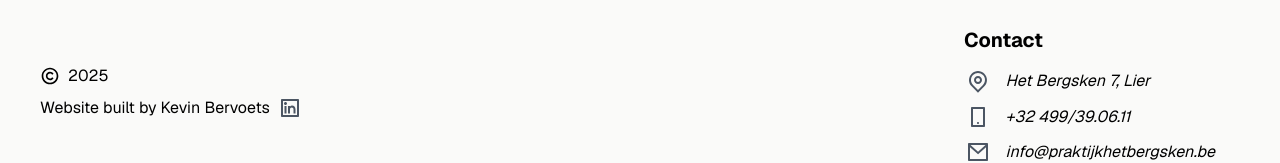
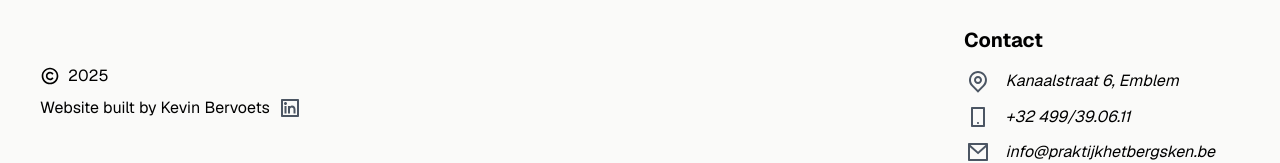
Before and after one commit to DevBearBE/phb-portfolio, a Next.js app: page /contact in a window 1280 px wide. Shown: the part 1305-1468 px from the top of the page. Built offline with nearby package versions, Linux system fonts and the light colour scheme.

Commit message:
use correct address in footer

```diff
--- a/src/components/organisms/Footer.tsx
+++ b/src/components/organisms/Footer.tsx
@@ -32,8 +32,8 @@ export default function Footer() {
         <div className="flex flex-col gap-2">
           <FooterLinkWithIcon
             link={{
-              text: "Het Bergsken 7, Lier",
-              url: "https://www.google.be/maps/place/Het+Bergsken+7,+2500+Lier/@51.1435538,4.5683534,17z/data=!3m1!4b1!4m6!3m5!1s0x47c3fc6fec8b8baf:0x11e3cfd190480a76!8m2!3d51.1435505!4d4.5709283!16s%2Fg%2F11hgfm1bnz?entry=ttu&g_ep=EgoyMDI0MTIxMS4wIKXMDSoJLDEwMjExMjMzSAFQAw%3D%3D",
+              text: "Kanaalstraat 6, Emblem",
+              url: "https://www.google.com/maps/place/Kanaalstraat+6,+2520+Ranst,+Belgium/@51.1560883,4.5864225,17z/data=!3m1!4b1!4m6!3m5!1s0x47c3fc3eea0bcb81:0x8303f77331fa59d4!8m2!3d51.156085!4d4.5889974!16s%2Fg%2F11c1gmp8dd?entry=ttu&g_ep=EgoyMDI1MDgyNS4wIKXMDSoASAFQAw%3D%3D",
             }}
           >
             <RiMapPinLine color="#4b5563" size={24} />
```
